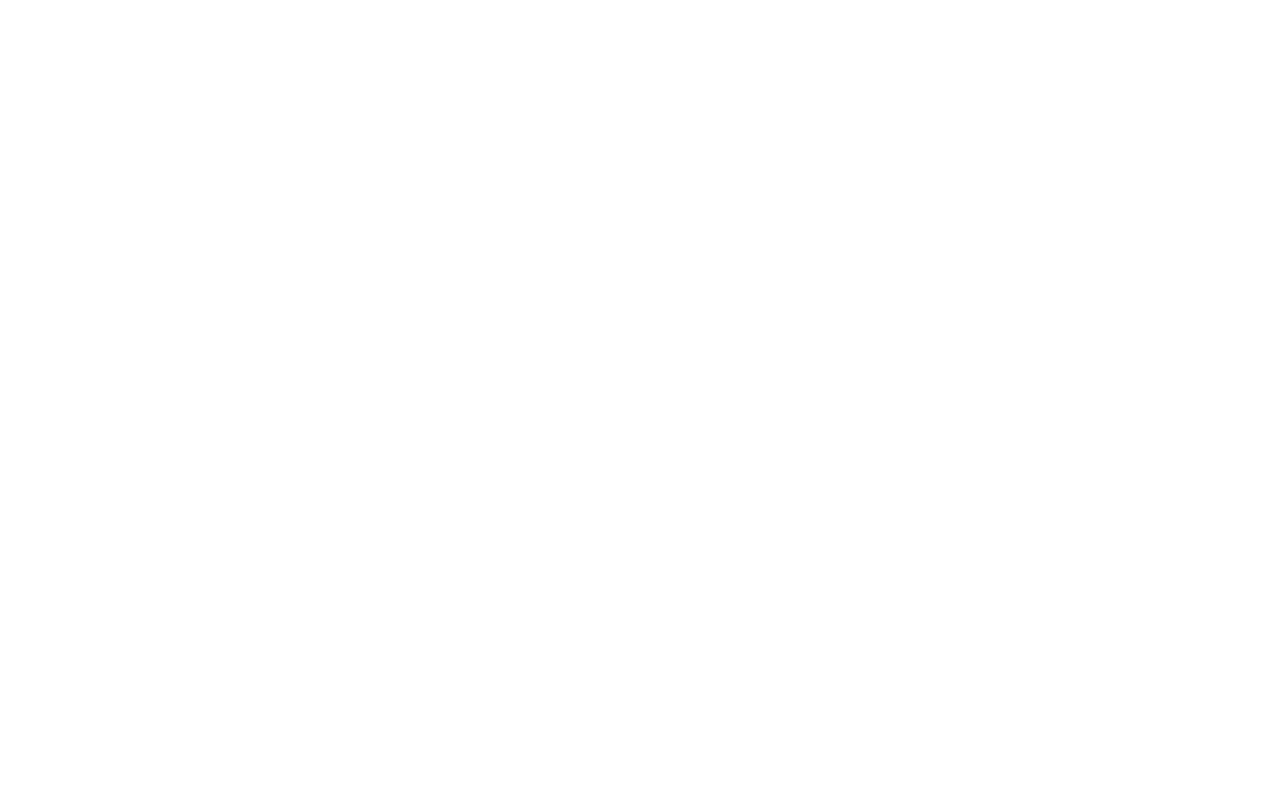
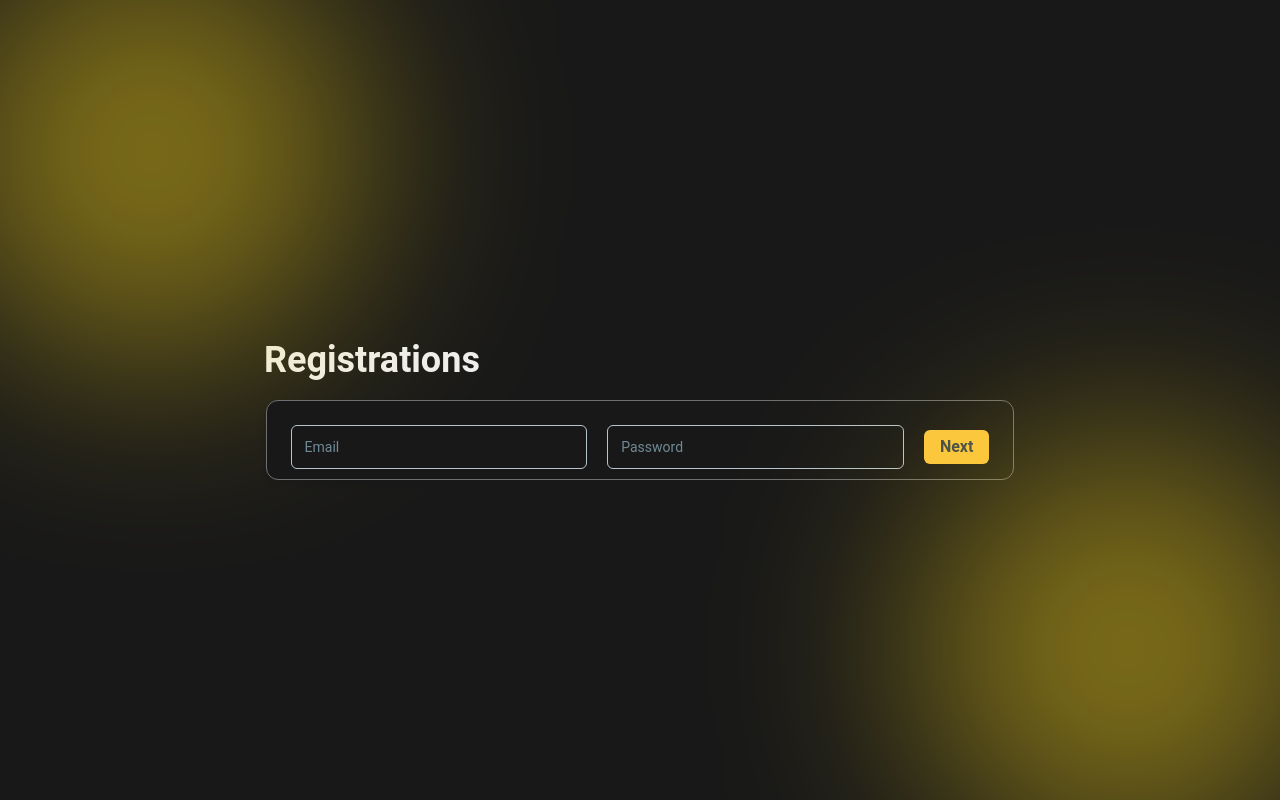
Before and after one commit to mohadmuhsin/solvusphere_client, a React (Vite) app: page /register in a window 1280 px wide. Built offline with nearby package versions, Linux system fonts and the light colour scheme.

Commit message:
user registration initial UI setup completed, created componets directory in src ,added some tailwind custom classes

```diff
--- /dev/null
+++ b/src/components/UiElements/BlurredCircle.jsx
@@ -0,0 +1,15 @@
+import React from "react";
+
+function BlurredCircle({bottomRight=false}) {
+  const divStyles = {
+    borderRadius:'50%',
+    border: "10px solid #FFD700",
+    background: "rgba(255, 215, 0, 0.44)",
+    filter: `blur(${100}px)`,
+  };
+
+
+  return (<div style={divStyles} className={`absolute none md:block md:w-[20rem] md:h-[20rem] lg:w-[25rem] lg:h-[25rem] ${bottomRight?'bottom-[-3rem] right-[-3rem]':'top-[-3rem] left-[-3rem]' } `} ></div>)
+}
+
+export default BlurredCircle;
--- a/src/pages/User/UserRegistration.jsx
+++ b/src/pages/User/UserRegistration.jsx
@@ -1,11 +1,41 @@
-import React from 'react'
+import { Card, CardBody, Typography, Input } from "@material-tailwind/react";
+import React, { useEffect } from "react";
+import BlurredCircle from "../../components/UiElements/BlurredCircle";
+import {} from "postcss";
 
 function UserRegistration() {
   return (
-    <div>
+    <div className="bg-black relative overflow-hidden opacity-90 flex flex-col justify-center align-middle items-center min-h-screen md:px-0 px-5">
+      <div className="mx-auto w-90pt md:w-65pt md:max-w-[120rem]">
+        <BlurredCircle />
+        <h1 className="text-gray-200 text-4xl px-10 py-5 font-semibold">
+          Registrations
+        </h1>
+        <Card
+          style={{ height: "10vh" }}
+          className="mx-auto  sm:w-90pt border border-gray-700 bg-black"
+        >
+          <CardBody className="flex gap-5 items-center">
+            <Input label="Email" size="lg"
+               containerProps={{ className: "w-40pt md:w-65pt" }}
+            />
 
+            <Input
+              label="Password"
+              type="password"
+              color="dark-gray"
+              size="lg"
+              containerProps={{ className: "w-40pt md:w-65pt" }}
+              />
+            <Typography className="mx-auto bg-yellow-700 px-4 py-1 rounded-md" variant="h6" color="blue-gray">
+              Next
+            </Typography>
+          </CardBody>
+        </Card>
+        <BlurredCircle bottomRight />
+      </div>
     </div>
-  )
+  );
 }
 
-export default UserRegistration
+export default UserRegistration;
--- a/tailwind.config.js
+++ b/tailwind.config.js
@@ -5,7 +5,19 @@
 module.exports = withMT({
   content: ["./index.html", "./src/**/*.{vue,js,ts,jsx,tsx}"],
   theme: {
-    extend: {},
+    extend: {
+      colors:{
+        'dark-gray':'#acacac'
+      },
+      width:{
+        '40pt':'40%',
+        '65pt':'65%',
+        '90pt':'90%',
+      },
+      backgroundColor:{
+        'gray-transparent':'red'
+      }
+    },
   },
   plugins: [],
 });
```
